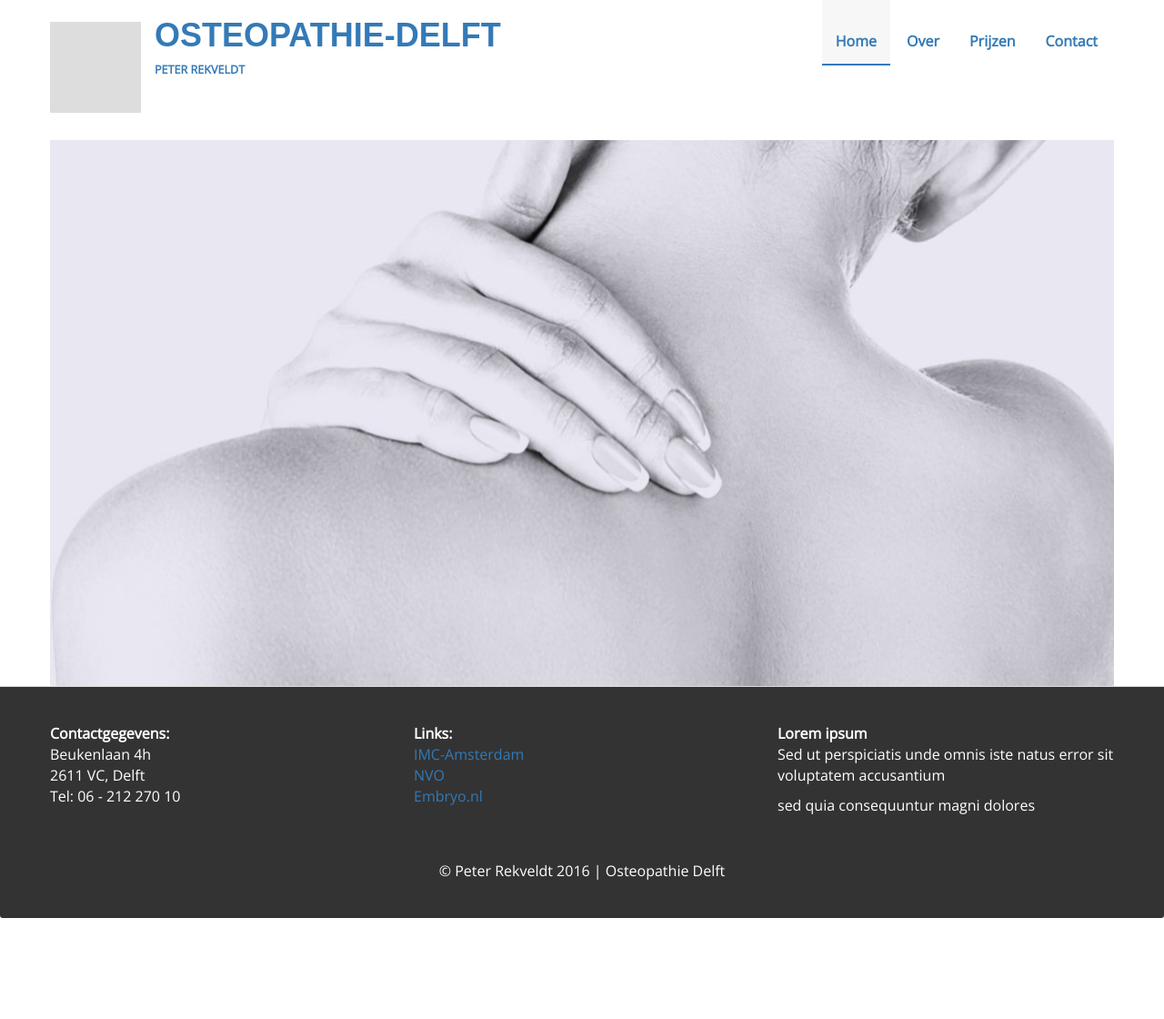
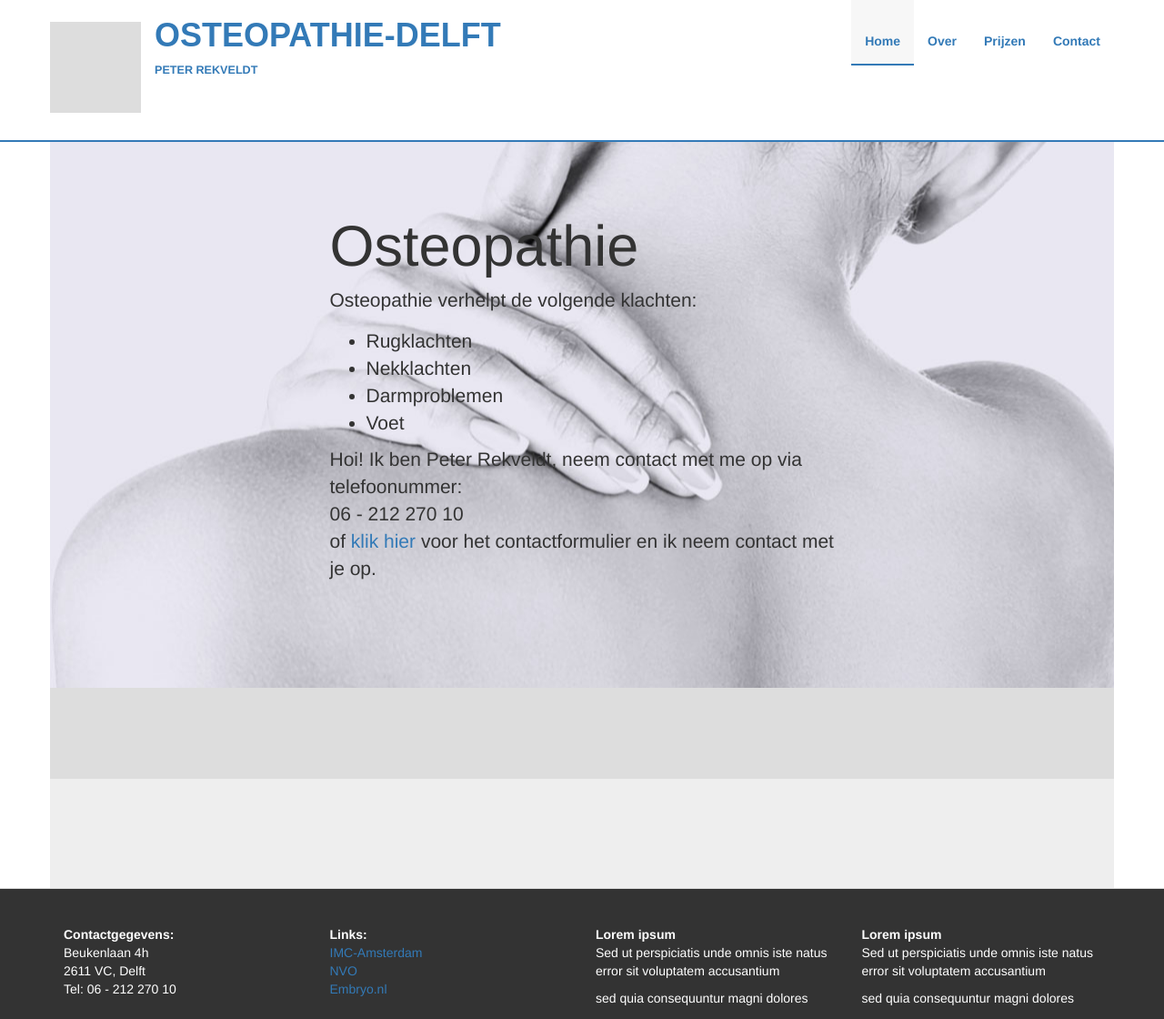
Before and after one commit to HeidemaWeb/osteopr, a plain HTML site: page index.html in a window 1280 px wide. Shown: the top 1120 px of the page at 91% size. Before the commit the page ends 1009 px from the top, so only its background shows below. Drawn offline with nearby package versions, Linux system fonts and the light colour scheme; a script that the page names is missing.

Commit message:
edited homepage, put in plain content, edited style issues

```diff
--- a/css/styles.css
+++ b/css/styles.css
@@ -1,13 +1,5 @@
 *{
 
-}
-
-body {
-	margin: 0;
-	background-color: #FFF;
-	font-family: 'Open Sans', sans-serif;
-	font-size: 16px;
-	color: #333;
 }
 
 .container {
@@ -15,25 +7,26 @@ body {
 	padding-right: 0;
 }
 
+a:hover {
+	text-decoration: none;
+}
 
+a {
+	color: #337ab7;
+}
 /*** HEADER ***/
 header {
 	padding-left: 15px;
 	padding-right: 15px;
-}
 
-.nav li {
-	padding-right: 3px;
+	border-bottom: 2px solid #337ab7;
 }
 
 #header-nav {
 	background-color: #FFF;
 	border-radius: 0;
 	border: 0;
-	/*border-bottom: 4px solid #eee;*/
 }
-
-
 
 #logo-img {
 	background: url('../images/logo.jpg') no-repeat;
@@ -58,7 +51,6 @@ header {
 .navbar-brand a:hover, .navbar-brand a:focus {
 	text-decoration: none;
 }
-
 .navbar-brand p {
 	text-transform: uppercase;
 	font-size: .7em;
@@ -69,9 +61,6 @@ header {
 .navbar-brand p span {
     vertical-align: middle;
 }
-
-
-
 
 /*** navbar button styling ***/
 .navbar-header button.navbar-toggle, .navbar-header .icon-bar {
@@ -93,8 +82,8 @@ header {
 #nav-list>li>a {
 	font-size: 1.0em;
 	font-weight: bold;
+	color: #337ab7;
 }
-
 #nav-list li a:hover {
 	-webkit-animation-name: navBorder;
 	-webkit-animation-duration: .5s;
@@ -104,7 +93,7 @@ header {
 	animation-iteration-count: 1;
 	border-bottom: 2px solid #337ab7;
 	background-color: #F7F7F7;
-	color: #23527c;
+	color: #337ab7;
 }
 @-webkit-keyframes navBorder {
 	0% {border-bottom: 2px solid #FFF; background-color: #FFF;}
@@ -115,14 +104,13 @@ header {
 	100% {border-bottom: 2px solid #337ab7; color: #337ab7; background-color: #F7F7F7;}
 }
 
-
 /**** style to counter margin above first menu item in the header ****/
 #homeButtonNav	{
 	margin-top: -30px;
 }
 
+/*** END HEADER ***/
 
-/*** END HEADER ***/
 
 
 /*** Footer ***/
@@ -138,6 +126,9 @@ footer {
 
 	padding-top: 40px;
 	padding-bottom: 40px;
+
+	border-bottom-right-radius: 0;
+    border-bottom-left-radius: 0;
 }
 .panel-footer ul li {
 	list-style-type: none;
@@ -146,7 +137,6 @@ footer {
 .panel-footer a {
 	font-style: none;
 }
-
 .panel-footer .row {
 	padding-bottom: 30px;
 }
@@ -157,7 +147,10 @@ footer {
 
 /**** Main content ****/
 
-
+.row {
+	margin-left: 0;
+	margin-right: 0;
+}
 
 .container .jumbotron {
 	margin: 0;
@@ -165,8 +158,31 @@ footer {
 	border-radius: 0;
 }
 
+#page1 .osteoshort {
+	height: 100px;
+	margin-top: 60px;
+}
+#page1 .osteoshort  {
+}
+#page1 .osteoshort ul li {
+	font-size: 21px;
+}
 
 
+#page2 {
+	width: 100%;
+}
+#page2 section {
+	min-height: 100px;
+	padding: 5px;
+	background-color: #ddd;
+}
+
+#page3 section {
+	min-height: 120px;
+	padding: 5px;
+	background-color: #EEE;
+}
 
 /******** media queries *****/
 
@@ -214,6 +230,12 @@ footer {
 /*** extra small devices ***/
 @media (max-width: 767px) {
 	/*Header*/
+	header {
+		border: 0px solid;
+	}
+	.navbar-nav>li>a {
+	    line-height: 40px;
+	}
 	.navbar-brand {
 		padding-top: 10px;
 		height: 80px;
@@ -227,7 +249,9 @@ footer {
 		font-size: .6em;
 		font-weight: bold;
 		margin-top: 12px;
-
-
+	}
+	#page1 {
+		background: url('../images/osteopathie/background768.jpg') no-repeat;
+		height: 400px;
 	}
 }
--- a/index.html
+++ b/index.html
@@ -20,8 +20,8 @@
 					</a>
 
 					<div class="navbar-brand">
-						<a href="index.html"><h1>Osteopathie-Delft</h1>
-												<p>Peter Rekveldt</p><a>
+						<a href="index.html"><h1>Osteopathie-Delft</h1><a>
+												<p>Peter Rekveldt</p>
 					</div>
 
 					<!-- Collapsable navigation button seen on small devices only -->
@@ -32,6 +32,7 @@
 						<span class="icon-bar"></span>
 					</button>
 				</div>
+
 
 				<div id="collapsable-nav" class="collapse navbar-collapse">
 					<ul id="nav-list" class="nav navbar-nav navbar-right">
@@ -55,40 +56,77 @@
 
 					</ul>
 				</div>
-
 			</div>
 	</header>
 
 	<!-- ************** Main content ************** -->
-	<div id="main-content" class="container">
-		<div class="jumbotron">
-			<img src="images/osteopathie/background768.jpg" alt="picture for website" class="img-responsive visible-xs">
+	<!-- Pagina section beknopte uitleg osteopathie en aantrekkelijke landing -->
+	<section id="page1">
+		<div class="container">
+			<section class="jumbotron">
+				<div class="col-md-3"></div>
+				<div class="osteoshort col-md-6">
+					<content>
+						<h1>Osteopathie</h1>
+						<p>
+							Osteopathie verhelpt de volgende klachten:
+						</p>
+						<ul>
+							<li>Rugklachten</li>
+							<li>Nekklachten</li>
+							<li>Darmproblemen</li>
+							<li>Voet</li>
+						</ul>
+						<p>Hoi! Ik ben Peter Rekveldt, neem contact met me op via telefoonummer: <br>06 - 212 270 10 <br> of <a href="#">klik hier</a> voor het contactformulier en ik neem 	contact met je op.
+						</p>
+					</content>
+				</div>
+				<div class="col-md-3"></div>
+			</section>
 		</div>
+	</section>
 
-		<div id="">
+	<!-- Pagina section voor iets uitgebreidere uitleg over osteopathie -->
+	<section id="page2">
+		<div class="container">
+				<div class="row">
+					<section class="col-sm-4">
 
+					<hr class="visible-xs">
+					</section>
+					<section class="col-sm-4">
+
+					<hr class="visible-xs">
+					</section>
+					<section class="col-sm-4">
+
+					<hr class="visible-xs">
+					</section>
+				</div>
 		</div>
+	</section>
 
-		<div id="contact-form">
+	<!-- Pagina section voor contactformulier -->
+	<section id="page3">
+		<div class="container">
+			<section class="contact-form">
 
+			</section>
 		</div>
-	</div>
-
-
-
+	</section>
 
 	<!-- ************** Footer ************** -->
 	<footer class="panel-footer">
 		<div class="container">
 			<div class="row">
-				<section id="address" class="col-sm-4">
+				<section id="address" class="col-sm-3">
 					<strong>Contactgegevens:</strong><br>
 					Beukenlaan 4h<br>
 					2611 VC, Delft<br>
 					Tel: 06 - 212 270 10<br>
 					<hr class="visible-xs">
 				</section>
-				<section id="links" class="col-sm-4">
+				<section id="links" class="col-sm-3">
 					<strong>Links:</strong>
 					<ul>
 						<li>
@@ -103,8 +141,12 @@
 					</ul>
 					<hr class="visible-xs">
 				</section>
-
-				<section id="developer-credit" class="col-sm-4">
+				<section id="" class="col-sm-3">
+					<strong>Lorem ipsum</strong>
+					<p>Sed ut perspiciatis unde omnis iste natus error sit voluptatem accusantium</p>
+					<p>sed quia consequuntur magni dolores</p>
+				</section>
+				<section id="developer-credit" class="col-sm-3">
 					<strong>Lorem ipsum</strong>
 					<p>Sed ut perspiciatis unde omnis iste natus error sit voluptatem accusantium</p>
 					<p>sed quia consequuntur magni dolores</p>
```
